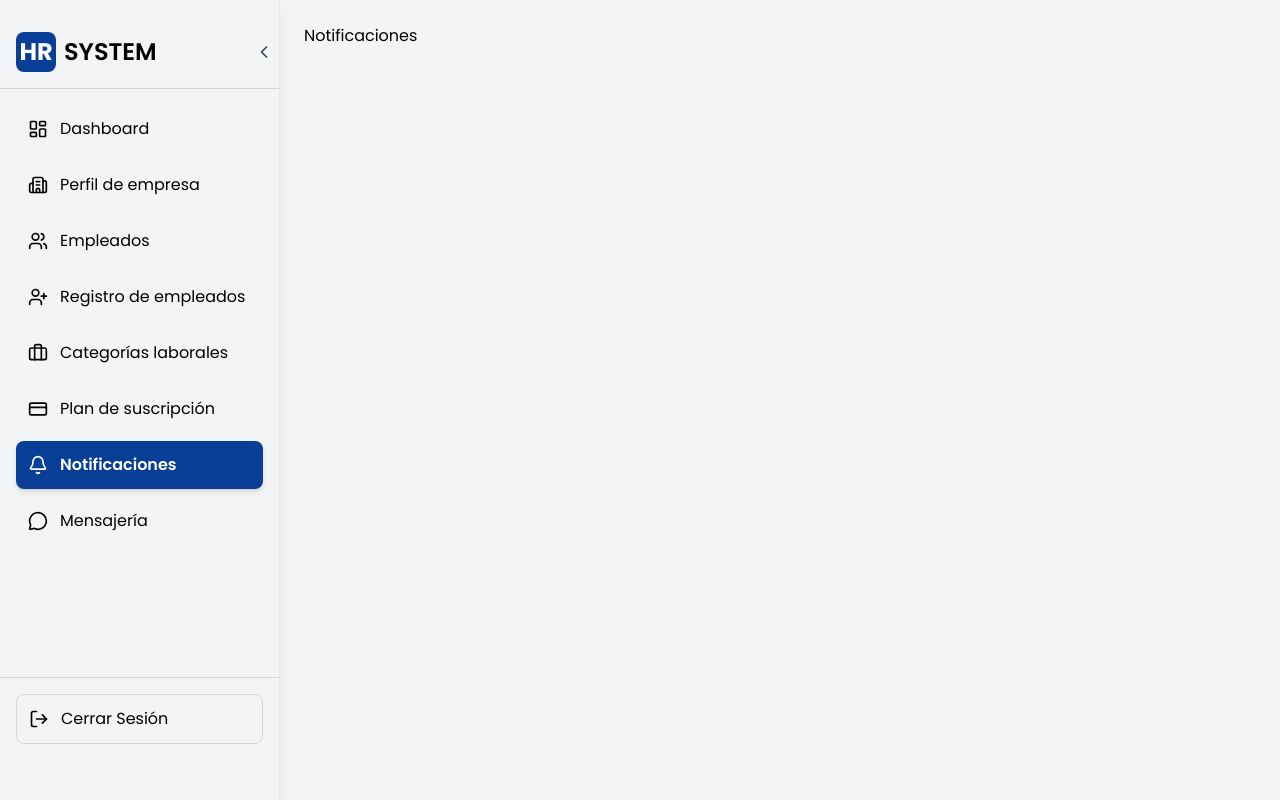
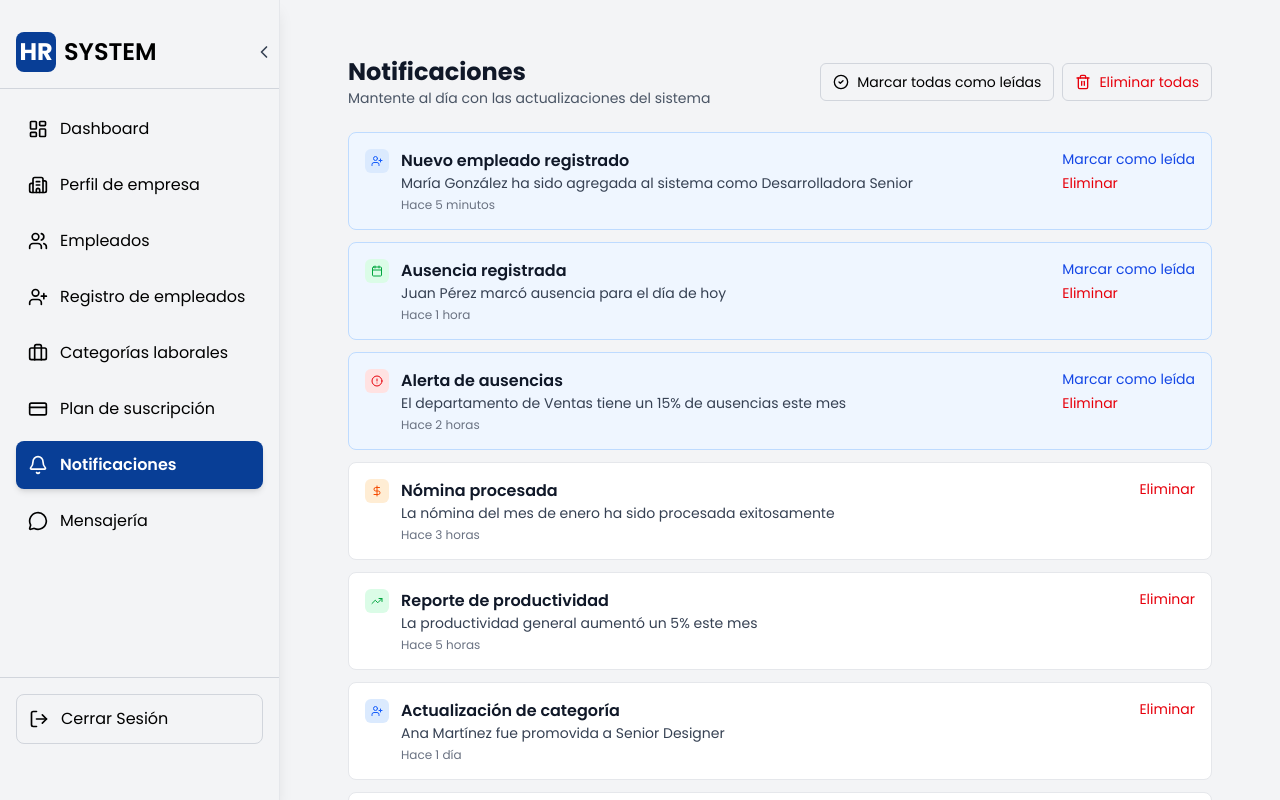
Before and after one commit to HRSYSTEM-PROJECT/front, a Next.js app: page /notificaciones in a window 1280 px wide. Shown: the top 800 px of the page. Built offline with nearby package versions, Linux system fonts and the light colour scheme; no server answers.

Commit message:
agregando notificaciones

```diff
--- a/src/app/(dashboard)/notificaciones/page.tsx
+++ b/src/app/(dashboard)/notificaciones/page.tsx
@@ -1,7 +1,185 @@
+"use client";
+
+import { useState } from "react";
+import { Bell, Trash2, CheckCircle2, Calendar, AlertCircle, UserPlus, DollarSign, TrendingUp } from "lucide-react";
+
+interface Notification {
+  id: number;
+  title: string;
+  message: string;
+  time: string;
+  type: "employee" | "absence" | "alert" | "payroll" | "productivity" | "update" | "evaluation";
+  read: boolean;
+}
+
 export default function NotificacionesPage() {
+  const [notifications, setNotifications] = useState<Notification[]>([
+    {
+      id: 1,
+      title: "Nuevo empleado registrado",
+      message: "María González ha sido agregada al sistema como Desarrolladora Senior",
+      time: "Hace 5 minutos",
+      type: "employee",
+      read: false,
+    },
+    {
+      id: 2,
+      title: "Ausencia registrada",
+      message: "Juan Pérez marcó ausencia para el día de hoy",
+      time: "Hace 1 hora",
+      type: "absence",
+      read: false,
+    },
+    {
+      id: 3,
+      title: "Alerta de ausencias",
+      message: "El departamento de Ventas tiene un 15% de ausencias este mes",
+      time: "Hace 2 horas",
+      type: "alert",
+      read: false,
+    },
+    {
+      id: 4,
+      title: "Nómina procesada",
+      message: "La nómina del mes de enero ha sido procesada exitosamente",
+      time: "Hace 3 horas",
+      type: "payroll",
+      read: true,
+    },
+    {
+      id: 5,
+      title: "Reporte de productividad",
+      message: "La productividad general aumentó un 5% este mes",
+      time: "Hace 5 horas",
+      type: "productivity",
+      read: true,
+    },
+    {
+      id: 6,
+      title: "Actualización de categoría",
+      message: "Ana Martínez fue promovida a Senior Designer",
+      time: "Hace 1 día",
+      type: "employee",
+      read: true,
+    },
+    {
+      id: 7,
+      title: "Recordatorio de evaluación",
+      message: "Tienes 3 evaluaciones de desempeño pendientes",
+      time: "Hace 1 día",
+      type: "evaluation",
+      read: true,
+    },
+  ]);
+
+  const markAllAsRead = () => setNotifications((prev) => prev.map((notificacion) => ({ ...notificacion, read: true })));
+
+  const deleteAll = () => setNotifications([]);
+
+  const markAsRead = (id: number) =>
+    setNotifications((prev) =>
+      prev.map((notificacion) => (notificacion.id === id ? { ...notificacion, read: true } : notificacion))
+    );
+
+  const deleteNotification = (id: number) =>
+    setNotifications((prev) => prev.filter((notificacion) => notificacion.id !== id));
+
+  const getIcon = (type: Notification["type"]) => {
+    const base = "w-6 h-6 p-1.5 rounded-md";
+    switch (type) {
+      case "employee":
+        return <UserPlus className={`${base} text-blue-600 bg-blue-100`} />;
+      case "absence":
+        return <Calendar className={`${base} text-green-600 bg-green-100`} />;
+      case "alert":
+        return <AlertCircle className={`${base} text-red-600 bg-red-100`} />;
+      case "payroll":
+        return <DollarSign className={`${base} text-orange-600 bg-orange-100`} />;
+      case "productivity":
+        return <TrendingUp className={`${base} text-green-600 bg-green-100`} />;
+      case "update":
+        return <AlertCircle className={`${base} text-orange-600 bg-orange-100`} />;
+      default:
+        return <Bell className={`${base} text-gray-600 bg-gray-100`} />;
+    }
+  };
+
   return (
-    <div>
-      <h1>Notificaciones</h1>
+    <div className="max-w-4xl mx-auto py-8 px-4">
+      <div className="flex justify-between items-center mb-6">
+        <div>
+          <h1 className="text-2xl font-bold text-gray-900">Notificaciones</h1>
+          <p className="text-gray-600 text-sm">Mantente al día con las actualizaciones del sistema</p>
+        </div>
+        <div className="flex space-x-2">
+          <button
+            onClick={markAllAsRead}
+            className="flex items-center gap-2 border border-gray-300 rounded-md px-3 py-2 text-sm hover:bg-gray-100"
+          >
+            <CheckCircle2 className="w-4 h-4" /> Marcar todas como leídas
+          </button>
+          <button
+            onClick={deleteAll}
+            className="flex items-center gap-2 border border-gray-300 rounded-md px-3 py-2 text-sm hover:bg-gray-100 text-red-600"
+          >
+            <Trash2 className="w-4 h-4" /> Eliminar todas
+          </button>
+        </div>
+      </div>
+
+      <div className="space-y-3">
+        {notifications.length === 0 ? (
+          <div className="text-center py-20 text-gray-500">
+            <Bell className="mx-auto w-10 h-10 mb-3 text-gray-400" />
+            No tienes notificaciones.
+          </div>
+        ) : (
+          notifications.map((n) => (
+            <div
+              key={n.id}
+              className={`flex items-start justify-between p-4 rounded-lg border transition ${
+                n.read ? "bg-white border-gray-200" : "bg-blue-50 border-blue-200"
+              }`}
+            >
+              <div className="flex gap-3">
+                {getIcon(n.type)}
+                <div>
+                  <h3 className="font-semibold text-gray-900">{n.title}</h3>
+                  <p className="text-sm text-gray-700">{n.message}</p>
+                  <p className="text-xs text-gray-500 mt-1">{n.time}</p>
+                </div>
+              </div>
+              <div className="text-right space-y-1">
+                {!n.read && (
+                  <button onClick={() => markAsRead(n.id)} className="text-sm text-blue-700 hover:underline block">
+                    Marcar como leída
+                  </button>
+                )}
+                <button onClick={() => deleteNotification(n.id)} className="text-sm text-red-600 hover:underline block">
+                  Eliminar
+                </button>
+              </div>
+            </div>
+          ))
+        )}
+      </div>
+
+      {/* Configuración */}
+      <div className="mt-10 bg-gray-50 border border-gray-200 rounded-lg p-6">
+        <h2 className="font-semibold text-gray-900 mb-4">Configuración de Notificaciones</h2>
+        <div className="grid md:grid-cols-2 gap-6 text-sm">
+          <div>
+            <p className="font-semibold mb-1">Notificaciones por Email</p>
+            <p className="text-gray-600 mb-2">Recibe resúmenes diarios en tu correo.</p>
+            <button className="border border-gray-300 rounded-md px-3 py-1.5 hover:bg-gray-100">Configurar</button>
+          </div>
+          <div>
+            <p className="font-semibold mb-1">Alertas Importantes</p>
+            <p className="text-gray-600 mb-2">Notificaciones de eventos críticos.</p>
+            <button className="border border-gray-300 rounded-md px-3 py-1.5 hover:bg-gray-100">Configurar</button>
+          </div>
+        </div>
+      </div>
     </div>
   );
 }
--- a/src/app/(dashboard)/plan/page.tsx
+++ b/src/app/(dashboard)/plan/page.tsx
@@ -1,10 +1,24 @@
 "use client";
 
-import { useState } from "react";
+import { useEffect, useState } from "react";
 import { Check, X } from "lucide-react";
+import axios from "axios";
 
 export default function PlanesPage() {
   const [currentPlan, setCurrentPlan] = useState("Premium");
+
+  useEffect(() => {
+    const fetchPlans = async () => {
+      try {
+        const response = await axios.get(`${process.env.NEXT_PUBLIC_API_URL}/plan`);
+        setCurrentPlan(response.data.name);
+        console.log(response.data);
+      } catch (err) {
+        console.error("Error fetching planes:", err);
+      }
+    };
+    fetchPlans();
+  }, []);
 
   const plans = [
     {
```
